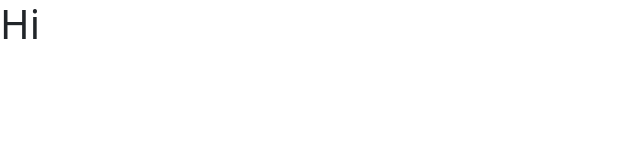
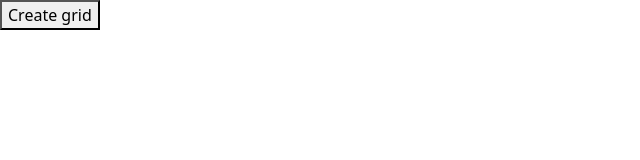
Before and after one commit to AaronSledge/etch-sketch, a plain HTML site: page index.html in a window 1280 px wide. Shown: the whole page, without its empty margins (0-640 px from the left). Drawn offline with nearby package versions, Linux system fonts and the light colour scheme.

Commit message:
create grid function(half way done)

```diff
--- a/index.html
+++ b/index.html
@@ -11,10 +11,12 @@
     </head>
     <body>
 
-        <h1>Hi</h1>
+        <div id="grid"></div>
+        <button onclick="grid()">Create grid</button>
         <script src="https://cdn.jsdelivr.net/npm/bootstrap@5.3.2/dist/js/bootstrap.bundle.min.js"
         integrity="sha384-C6RzsynM9kWDrMNeT87bh95OGNyZPhcTNXj1NW7RuBCsyN/o0jlpcV8Qyq46cDfL"
         crossorigin="anonymous">
         </script>
+        <script src="script.js"></script>
     </body>
 </html>
--- a/script.js
+++ b/script.js
@@ -0,0 +1,17 @@
+let gridContent = document.getElementById("grid");
+
+const grid = () => {
+  for(let i = 0; i < 16; ++i){
+    let row = document.createElement("div");
+    row.className = "row"
+    gridContent.appendChild(row);
+
+    for(let j = 0; j < 16; ++j) {
+      let col = document.createElement("div");
+      col.className = "col-sm";
+      col.innerHTML = j;
+      row.appendChild(col);
+    }
+
+  }
+}
```
